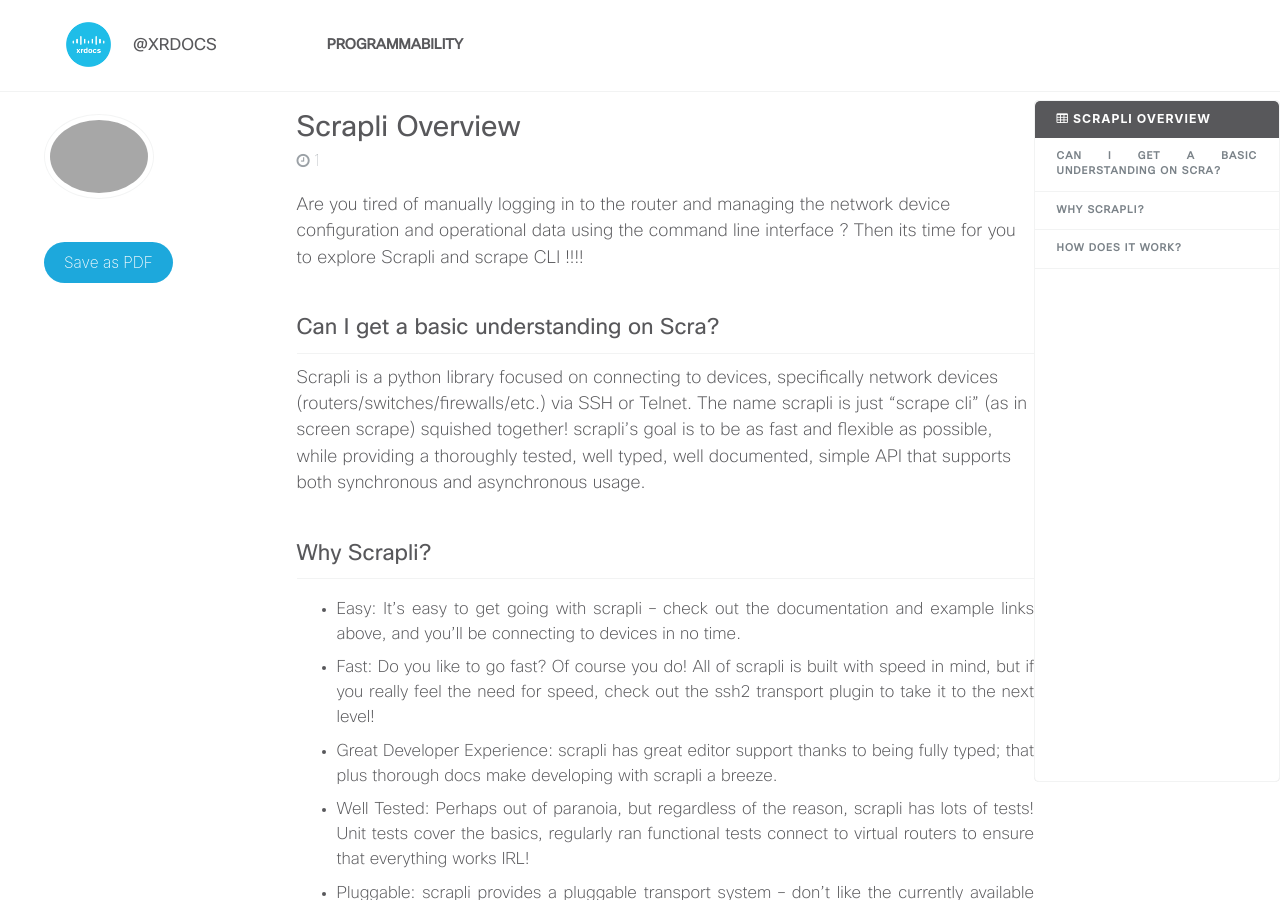
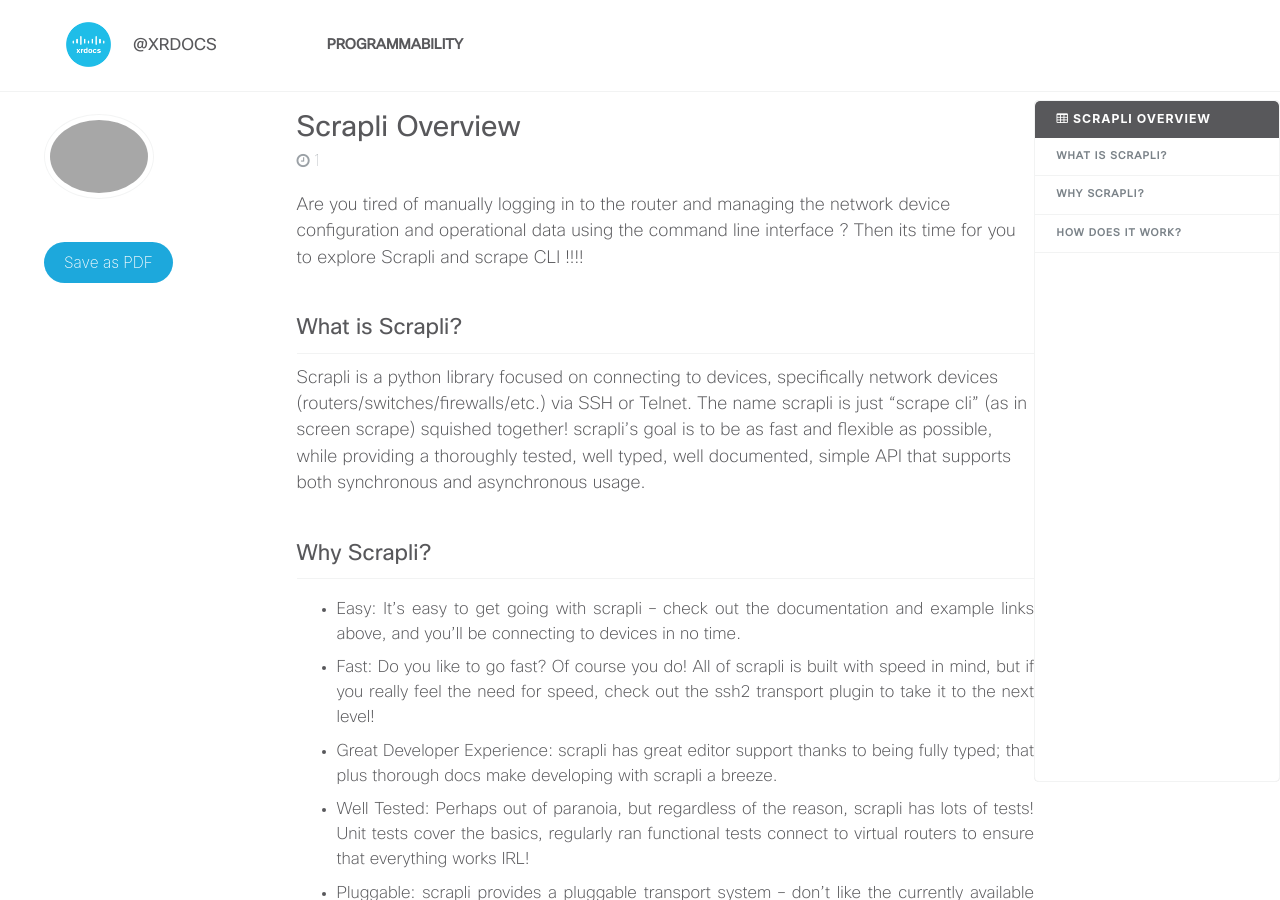
Before and after one commit to xrdocs/programmability, a Jekyll site: the page built from _tutorials/2022-02-22-scrapli-overview.md, in a window 1280 px wide and 900 px high. Built offline with Jekyll 4.4.1, drawn with Linux system fonts in a browser that asks for light colours; comment, search, counter and statistics services are not loaded.

Commit message:
Update 2022-02-22-scrapli-overview.md

```diff
--- a/_tutorials/2022-02-22-scrapli-overview.md
+++ b/_tutorials/2022-02-22-scrapli-overview.md
@@ -10,7 +10,7 @@ author: Neelima Parakala
 
 Are you tired of manually logging in to the router and managing the network device configuration and operational data using the command line interface ? Then its time for you to explore Scrapli and scrape CLI !!!!
 
-## Can I get a basic understanding on Scra?
+## What is Scrapli?
 
 Scrapli is a python library focused on connecting to devices, specifically network devices (routers/switches/firewalls/etc.) via SSH or Telnet.
 The name scrapli is just "scrape cli" (as in screen scrape) squished together! scrapli's goal is to be as fast and flexible as possible,
```
